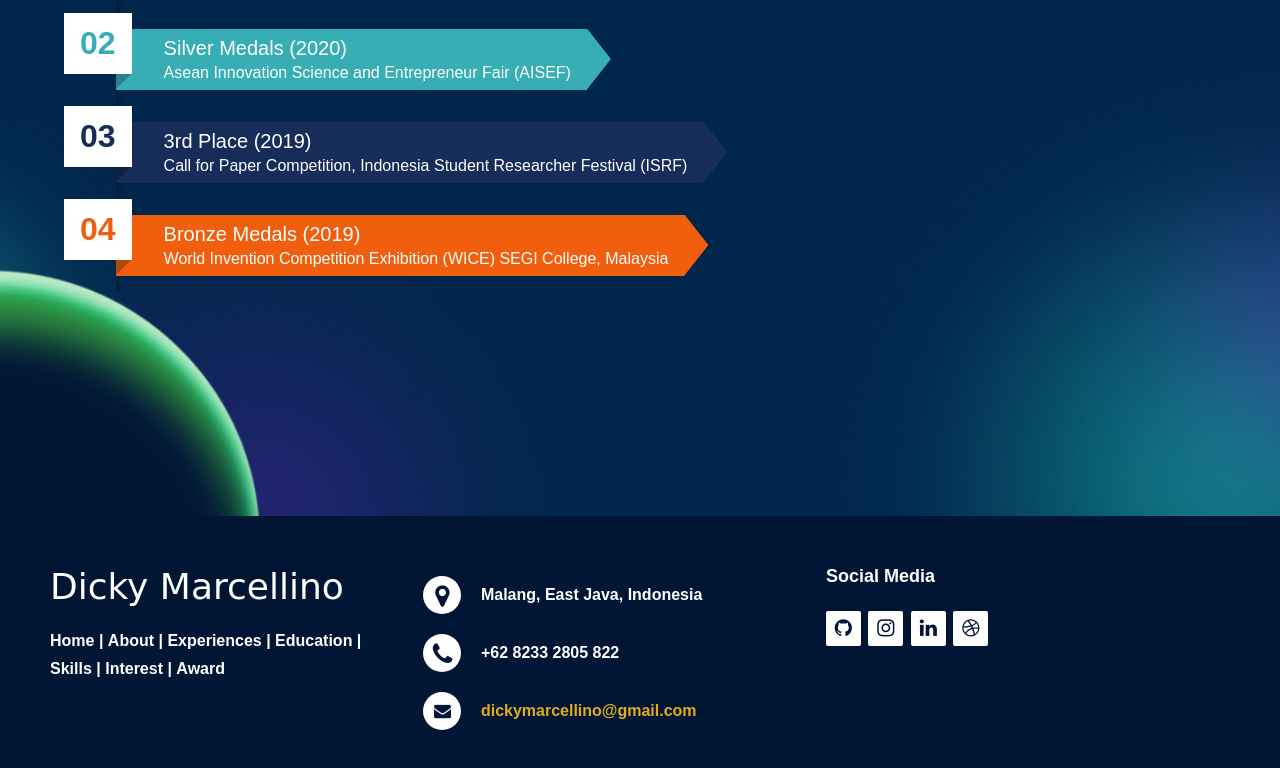
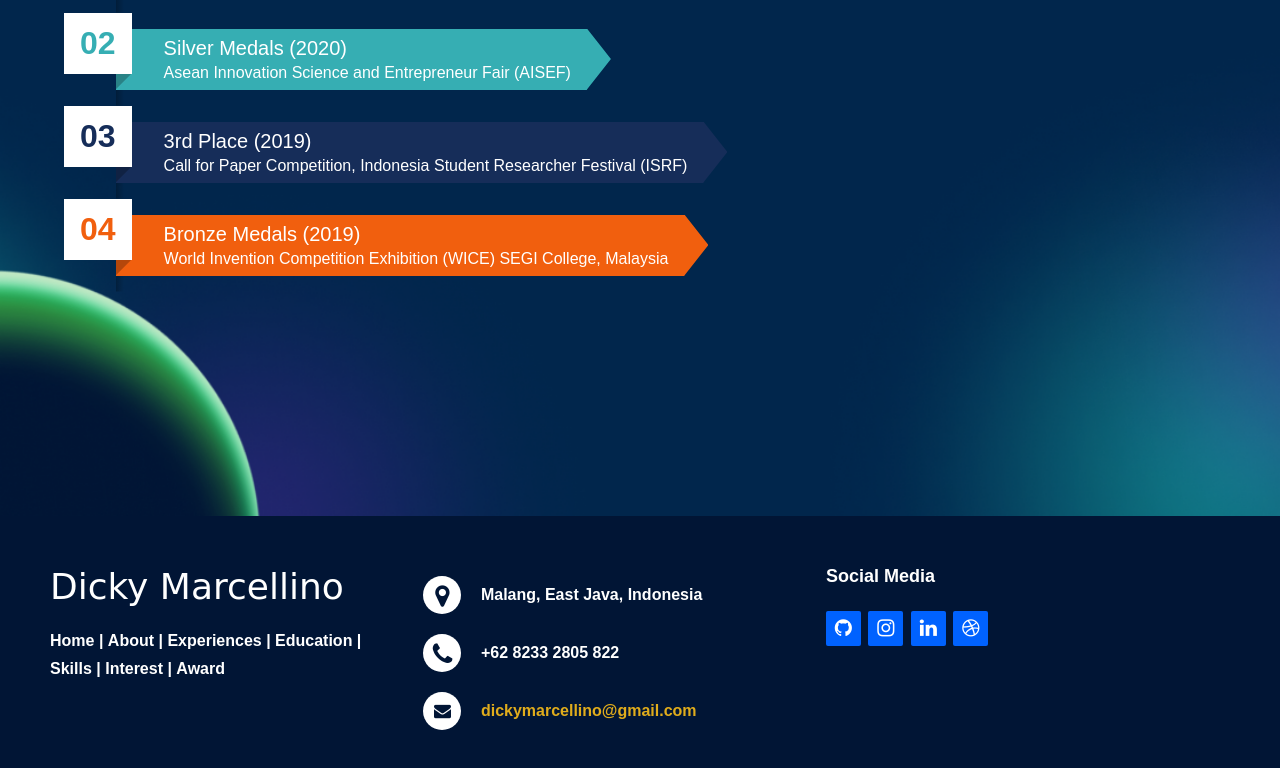
Before and after one commit to Dmarcellakbar/tubes_landingpage, a plain HTML site: page index.html in a window 1280 px wide. Shown: the part 5708-6476 px from the top of the page. Drawn offline with nearby package versions, Linux system fonts and the light colour scheme; a script that the page names is missing.

Commit message:
update 3.1

```diff
--- a/styles.css
+++ b/styles.css
@@ -755,11 +755,11 @@ footer {
   width: 35px;
   height: 35px;
   cursor: pointer;
-  background-color: white;
+  background-color: #0062ff;
   border-radius: 2px;
 
   font-size: 20px;
-  color: #011535;
+  color: white;
   text-align: center;
   line-height: 35px;
 
```
